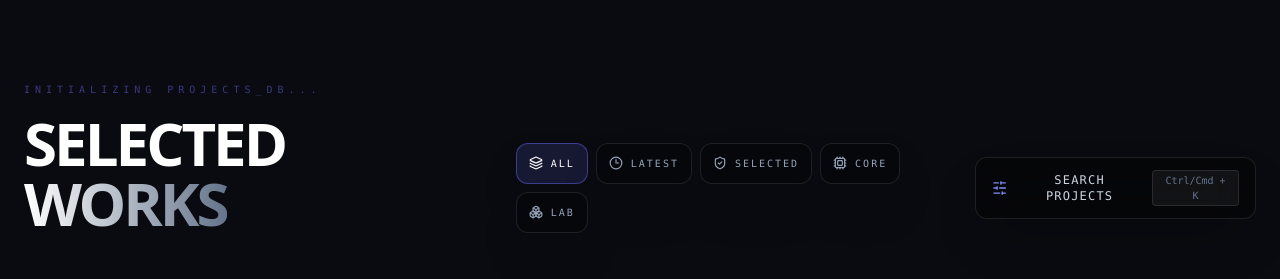
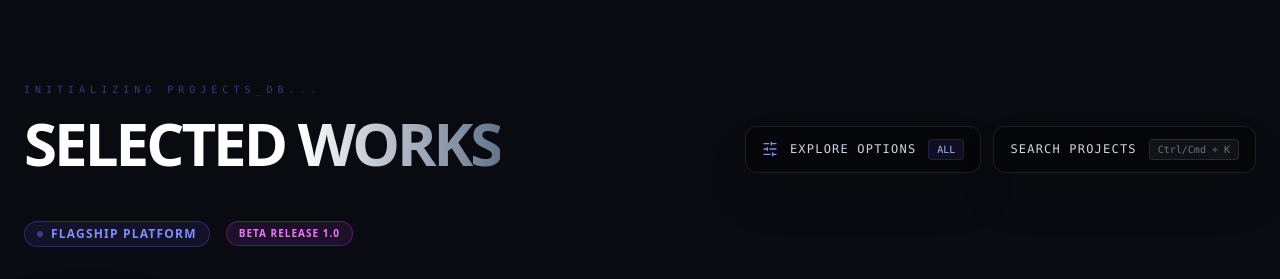
Before and after one commit to deepmroot/mandeep-portfolio, a React (Vite) app: page / in a window 1280 px wide. Shown: the part 920-1199 px from the top of the page. Built offline with nearby package versions, Linux system fonts and the light colour scheme; grey boxes are pictures that could not be loaded.

Commit message:
Improve project filter controls

```diff
--- a/src/portfolio/Portfolio.jsx
+++ b/src/portfolio/Portfolio.jsx
@@ -39,8 +39,10 @@ export default function Portfolio() {
   const [previewVisibility, setPreviewVisibility] = useState({});
   const [lowMotionMode, setLowMotionMode] = useState(false);
   const [projectFilter, setProjectFilter] = useState("all");
+  const [isFilterMenuOpen, setIsFilterMenuOpen] = useState(false);
   const previewObserverRef = useRef(null);
   const previewNodeMapRef = useRef(new Map());
+  const filterMenuRef = useRef(null);
 
   useEffect(() => {
     if ('scrollRestoration' in window.history) {
@@ -117,6 +119,19 @@ export default function Portfolio() {
       }
     };
   }, []);
+
+  useEffect(() => {
+    if (!isFilterMenuOpen) return undefined;
+
+    const handlePointerDown = (event) => {
+      if (!filterMenuRef.current?.contains(event.target)) {
+        setIsFilterMenuOpen(false);
+      }
+    };
+
+    window.addEventListener("pointerdown", handlePointerDown);
+    return () => window.removeEventListener("pointerdown", handlePointerDown);
+  }, [isFilterMenuOpen]);
 
   const getProjectYear = useCallback((project) => {
     const parsedYear = Number.parseInt(project?.timeframe ?? "0", 10);
@@ -206,25 +221,52 @@ export default function Portfolio() {
               </div>
 
               <div className="w-full md:w-auto flex flex-col sm:flex-row gap-3 md:items-center">
-                <div className="flex flex-wrap gap-2">
+                <div ref={filterMenuRef} className="relative w-full sm:w-auto">
+                  <button
+                    type="button"
+                    onClick={() => setIsFilterMenuOpen((previous) => !previous)}
+                    className="w-full sm:w-auto flex items-center justify-center gap-3 px-4 py-3 bg-black/40 backdrop-blur-xl border border-white/10 rounded-xl text-slate-300 hover:text-white hover:border-indigo-500/50 transition-all shadow-2xl"
+                  >
+                    <SlidersHorizontal className="w-4 h-4 text-indigo-400" />
+                    <span className="text-xs font-mono tracking-widest uppercase">Explore Options</span>
+                    <span className="text-[10px] font-mono text-indigo-300 border border-indigo-500/20 bg-indigo-500/10 px-2 py-0.5 rounded uppercase">
+                      {projectFilterOptions.find((option) => option.value === projectFilter)?.label}
+                    </span>
+                  </button>
+
+                  {isFilterMenuOpen && (
+                    <div className="absolute top-full left-0 mt-3 w-full sm:w-[280px] rounded-2xl border border-white/10 bg-[#0d0e14]/95 backdrop-blur-xl shadow-2xl p-3 z-30">
+                      <div className="mb-2 px-2 pt-1 pb-2 border-b border-white/5">
+                        <p className="text-[10px] font-mono uppercase tracking-[0.3em] text-slate-500">Project Views</p>
+                      </div>
+                      <div className="grid gap-2">
                         {projectFilterOptions.map((option) => {
                           const isActive = projectFilter === option.value;
                           return (
                             <button
                               key={option.value}
                               type="button"
-                        onClick={() => setProjectFilter(option.value)}
-                        className={`inline-flex items-center justify-center gap-2 px-3 py-3 rounded-xl border text-[10px] font-mono uppercase tracking-[0.2em] transition-all shadow-2xl ${
+                              onClick={() => {
+                                setProjectFilter(option.value);
+                                setIsFilterMenuOpen(false);
+                              }}
+                              className={`w-full flex items-center justify-between gap-3 rounded-xl border px-3 py-3 text-left transition-all ${
                                 isActive
-                            ? "bg-indigo-500/15 border-indigo-500/50 text-white"
-                            : "bg-black/30 border-white/10 text-slate-400 hover:text-white hover:border-white/20"
+                                  ? "bg-indigo-500/15 border-indigo-500/40 text-white"
+                                  : "bg-white/[0.02] border-white/5 text-slate-400 hover:text-white hover:border-white/15"
                               }`}
                             >
-                        {option.icon}
-                        {option.label}
+                              <span className="flex items-center gap-3">
+                                <span className={`${isActive ? 'text-indigo-300' : 'text-slate-500'}`}>{option.icon}</span>
+                                <span className="text-[11px] font-mono uppercase tracking-[0.2em]">{option.label}</span>
+                              </span>
+                              {isActive && <span className="text-[9px] font-mono uppercase tracking-[0.2em] text-indigo-300">Active</span>}
                             </button>
                           );
                         })}
+                      </div>
+                    </div>
+                  )}
                 </div>
 
                 <GlobalSearch
@@ -233,7 +275,6 @@ export default function Portfolio() {
                       onClick={onClick}
                       className="w-full md:w-auto flex items-center justify-center gap-3 px-4 py-3 bg-black/40 backdrop-blur-xl border border-white/10 rounded-xl text-slate-300 hover:text-white hover:border-indigo-500/50 transition-all shadow-2xl"
                     >
-                      <SlidersHorizontal className="w-4 h-4 text-indigo-400" />
                       <span className="text-xs font-mono tracking-widest uppercase">Search Projects</span>
                       <span className="text-[10px] font-mono text-slate-500 border border-white/10 bg-white/5 px-2 py-0.5 rounded">
                         Ctrl/Cmd + K
```
Lines whose indentation alone changed are shown as unchanged.
